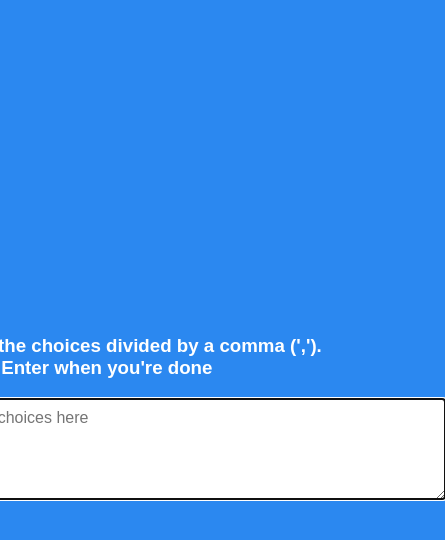
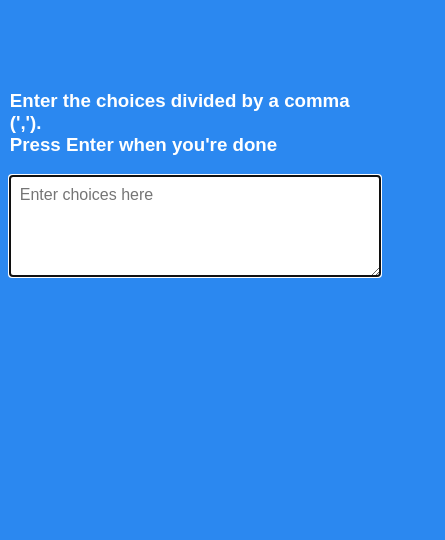
Before and after one commit to pdqdat/random, a plain HTML site: page index.html in a window 390 px wide. Shown: the whole page, 445 px wide, since content can reach past the window. Drawn offline with Linux system fonts and the light colour scheme; a web font is replaced by a local one.

Commit message:
style: responsive design

```diff
--- a/style.css
+++ b/style.css
@@ -10,10 +10,10 @@ body {
     display: flex;
     flex-direction: column;
     align-items: center;
-    justify-content: center;
     height: 100vh;
     overflow: hidden;
     margin: 0;
+    padding-top: 5rem;
 }
 
 h3 {
@@ -22,7 +22,8 @@ h3 {
 }
 
 .container {
-    width: 500px;
+    width: 80%; /* Adjust the width as needed */
+    max-width: 500px; /* Set a maximum width for large screens */
 }
 
 textarea {
@@ -49,3 +50,19 @@ textarea {
 .tag.highlight {
     background-color: #273c75;
 }
+
+/* Media Queries for responsiveness */
+
+/* For smaller screens */
+@media (max-width: 768px) {
+    .container {
+        width: 90%;
+    }
+}
+
+/* For even smaller screens */
+@media (max-width: 576px) {
+    .container {
+        width: 95%;
+    }
+}
```
